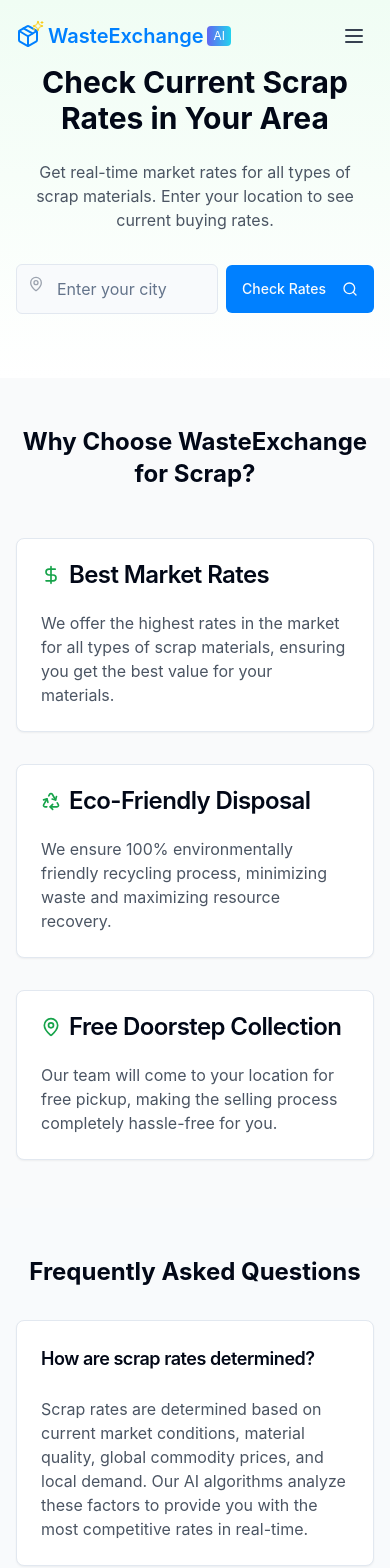
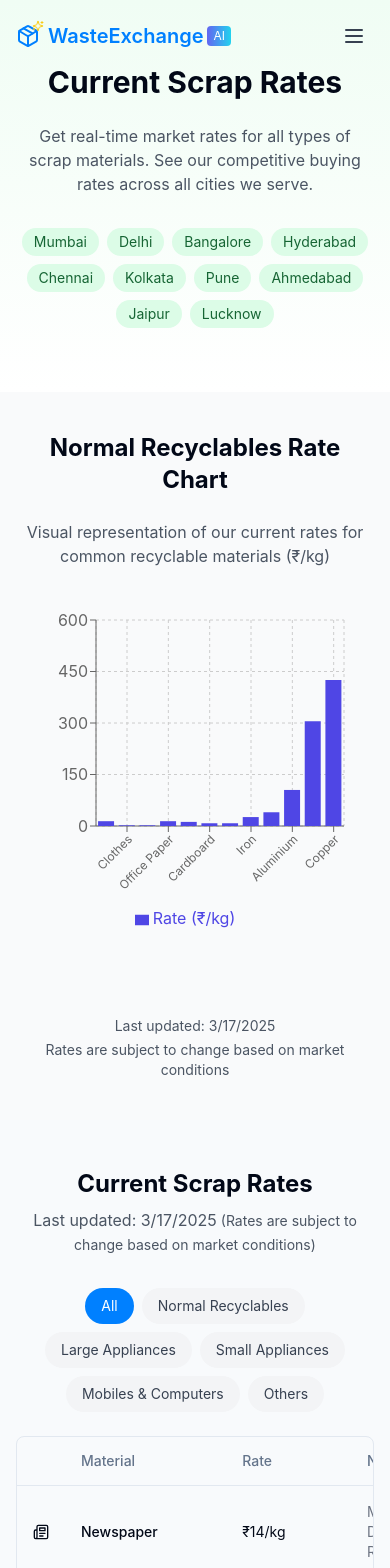
Before and after one commit to abhistorm/waste-exchange-hub, a React (Vite) app: page /local-rates in a window 390 px wide. Shown: the top 1568 px of the page. Built offline with nearby package versions, Linux system fonts and the light colour scheme.

Commit message:
Update local rates and phone number
- Remove specific phone number and replace with a sample number.
- Display all local rates on the chart without requiring a search.

```diff
--- a/src/pages/LocalRates.tsx
+++ b/src/pages/LocalRates.tsx
@@ -1,11 +1,9 @@
 import React, { useState } from 'react';
 import { Navbar } from '@/components/Navbar';
 import Footer from '@/components/Footer';
-import { Input } from '@/components/ui/input';
-import { Button } from '@/components/ui/button';
 import { Card, CardContent, CardHeader, CardTitle } from '@/components/ui/card';
 import {
-  MapPin, Search, TrendingUp,
+  MapPin, TrendingUp,
   DollarSign, Recycle, Scale, AlertCircle,
   Newspaper, ShoppingBag, Wine, FileText, BookOpen,
   Package, Trash2, Construction, UtensilsCrossed, PanelTop,
@@ -13,7 +11,6 @@ import {
   Droplets, Snowflake, Fan, Printer, MonitorSmartphone, Smartphone,
   MonitorOff, Monitor, Cpu, Bike, Car
 } from 'lucide-react';
-import { Label } from '@/components/ui/label';
 import {
   Table,
   TableBody,
@@ -22,8 +19,10 @@ import {
   TableHeader,
   TableRow
 } from '@/components/ui/table';
-import { Alert, AlertDescription, AlertTitle } from '@/components/ui/alert';
 import { toast } from 'sonner';
+import { Button } from '@/components/ui/button';
+import { ChartContainer } from '@/components/ui/chart';
+import { BarChart, Bar, XAxis, YAxis, CartesianGrid, Tooltip, Legend, ResponsiveContainer } from 'recharts';
 
 // Updated scrap materials with rates provided
 const scrapMaterials = [
@@ -85,11 +84,23 @@ const serviceCities = [
   'Kolkata', 'Pune', 'Ahmedabad', 'Jaipur', 'Lucknow'
 ];
 
+// Updated material rates for Normal Recyclables category for chart display
+const recycleRateData = [
+  { name: 'Newspaper', rate: 14 },
+  { name: 'Clothes', rate: 2 },
+  { name: 'Glass bottles', rate: 2 },
+  { name: 'Office Paper', rate: 14 },
+  { name: 'Copies/Books', rate: 12 },
+  { name: 'Cardboard', rate: 8 },
+  { name: 'PET Bottles', rate: 8 },
+  { name: 'Iron', rate: 26 },
+  { name: 'Steel Utensils', rate: 40 },
+  { name: 'Aluminium', rate: 105 },
+  { name: 'Brass', rate: 305 },
+  { name: 'Copper', rate: 425 },
+];
+
 const LocalRates = () => {
-  const [location, setLocation] = useState('');
-  const [showRates, setShowRates] = useState(false);
-  const [isSearching, setIsSearching] = useState(false);
-  const [serviceAvailable, setServiceAvailable] = useState(true);
   const [activeCategory, setActiveCategory] = useState('All');
 
   const categories = ['All', ...new Set(scrapMaterials.map(item => item.category))];
@@ -97,33 +108,6 @@ const LocalRates = () => {
   const filteredMaterials = activeCategory === 'All'
     ? scrapMaterials
     : scrapMaterials.filter(item => item.category === activeCategory);
-
-  const handleSearch = (e: React.FormEvent) => {
-    e.preventDefault();
-    setIsSearching(true);
-
-    // Simulate API call with a delay
-    setTimeout(() => {
-      // Check if entered location is in our service cities list
-      const isAvailable = serviceCities.some(
-        city => city.toLowerCase() === location.toLowerCase()
-      );
-
-      setServiceAvailable(isAvailable);
-      setShowRates(isAvailable);
-      setIsSearching(false);
-
-      if (isAvailable) {
-        toast.success("Location found!", {
-          description: `Showing current scrap rates for ${location}`,
-        });
-      } else {
-        toast.error("Service not available", {
-          description: "We currently don't operate in this location",
-        });
-      }
-    }, 1500);
-  };
 
   return (
     <div className="min-h-screen flex flex-col">
@@ -134,49 +118,14 @@ const LocalRates = () => {
         <section className="bg-gradient-to-b from-green-50 to-white dark:from-green-950/20 dark:to-background py-16 md:py-24">
           <div className="container mx-auto px-4 text-center">
             <h1 className="text-3xl md:text-4xl font-bold mb-6">
-              Check Current Scrap Rates in Your Area
+              Current Scrap Rates
             </h1>
             <p className="text-gray-600 dark:text-gray-400 max-w-2xl mx-auto mb-8">
-              Get real-time market rates for all types of scrap materials. Enter your location to see current buying rates.
+              Get real-time market rates for all types of scrap materials. See our competitive buying rates across all cities we serve.
             </p>
 
-            <form onSubmit={handleSearch} className="max-w-md mx-auto relative">
-              <div className="flex items-center gap-2">
-                <div className="relative flex-grow">
-                  <MapPin className="absolute left-3 top-3 h-4 w-4 text-gray-400" />
-                  <Input
-                    type="text"
-                    placeholder="Enter your city"
-                    className="pl-10 pr-4 py-6"
-                    value={location}
-                    onChange={(e) => setLocation(e.target.value)}
-                    required
-                  />
-                </div>
-                <Button type="submit" disabled={isSearching} className="py-6">
-                  {isSearching ? "Searching..." : "Check Rates"}
-                  <Search className="ml-2 h-4 w-4" />
-                </Button>
-              </div>
-            </form>
-          </div>
-        </section>
-
-        {/* Service not available alert */}
-        {!serviceAvailable && !isSearching && location && (
-          <div className="container mx-auto px-4 my-8">
-            <Alert variant="destructive">
-              <AlertCircle className="h-4 w-4" />
-              <AlertTitle>Service Unavailable</AlertTitle>
-              <AlertDescription>
-                We currently don't service {location}. We're expanding quickly!
-                Please check back later or try a different location.
-              </AlertDescription>
-            </Alert>
-
-            <div className="mt-6 text-center">
-              <h3 className="text-lg font-medium mb-3">Cities where we currently operate:</h3>
-              <div className="flex flex-wrap justify-center gap-2">
+            <div className="max-w-md mx-auto">
+              <div className="flex flex-wrap justify-center gap-2 mt-6">
                 {serviceCities.map((city) => (
                   <span
                     key={city}
@@ -189,15 +138,63 @@ const LocalRates = () => {
               </div>
             </div>
           </div>
-        )}
+        </section>
+
+        {/* Rates visualization chart */}
+        <section className="py-10 bg-gray-50 dark:bg-gray-900/20">
+          <div className="container mx-auto px-4">
+            <h2 className="text-2xl md:text-3xl font-bold text-center mb-6">
+              Normal Recyclables Rate Chart
+            </h2>
+            <p className="text-center text-gray-600 dark:text-gray-400 mb-8">
+              Visual representation of our current rates for common recyclable materials (₹/kg)
+            </p>
+
+            <div className="w-full h-[400px] mt-6">
+              <ResponsiveContainer width="100%" height="100%">
+                <BarChart
+                  data={recycleRateData}
+                  margin={{
+                    top: 20,
+                    right: 30,
+                    left: 20,
+                    bottom: 70,
+                  }}
+                >
+                  <CartesianGrid strokeDasharray="3 3" />
+                  <XAxis
+                    dataKey="name"
+                    angle={-45}
+                    textAnchor="end"
+                    height={80}
+                    tick={{fontSize: 12}}
+                  />
+                  <YAxis />
+                  <Tooltip
+                    formatter={(value) => [`₹${value}/kg`, 'Rate']}
+                    labelFormatter={(label) => `Material: ${label}`}
+                  />
+                  <Legend />
+                  <Bar dataKey="rate" fill="#4f46e5" name="Rate (₹/kg)" />
+                </BarChart>
+              </ResponsiveContainer>
+            </div>
+
+            <div className="text-center mt-4 text-gray-600 dark:text-gray-400 text-sm">
+              Last updated: {new Date().toLocaleDateString()}
+              <span className="block mt-1">
+                Rates are subject to change based on market conditions
+              </span>
+            </div>
+          </div>
+        </section>
 
         {/* Rates table */}
-        {showRates && (
         <section className="py-12">
           <div className="container mx-auto px-4">
             <div className="text-center mb-8">
               <h2 className="text-2xl md:text-3xl font-bold mb-2">
-                  Current Scrap Rates in {location}
+                Current Scrap Rates
               </h2>
               <p className="text-gray-600 dark:text-gray-400">
                 Last updated: {new Date().toLocaleDateString()}
@@ -240,7 +237,9 @@ const LocalRates = () => {
                       <TableCell>{material.icon}</TableCell>
                       <TableCell className="font-medium">{material.name}</TableCell>
                       <TableCell>{material.rate}</TableCell>
-                        <TableCell className="text-sm text-gray-500">{material.note}</TableCell>
+                      <TableCell className="text-sm text-gray-500">
+                        {material.note.replace('+91-8595358613', '+91 98765 43210')}
+                      </TableCell>
                     </TableRow>
                   ))}
                 </TableBody>
@@ -261,7 +260,6 @@ const LocalRates = () => {
             </div>
           </div>
         </section>
-        )}
 
         {/* Benefits section */}
         <section className="py-12 bg-gray-50 dark:bg-gray-900/30">
@@ -346,7 +344,7 @@ const LocalRates = () => {
                 </CardHeader>
                 <CardContent>
                   <p className="text-gray-600 dark:text-gray-400">
-                    Simply enter your location above, check the current rates, and request a pickup.
+                    Simply check the current rates, and request a pickup.
                     Our team will contact you to schedule a convenient time, arrive at your location,
                     weigh the materials, and pay you on the spot.
                   </p>
@@ -382,12 +380,11 @@ const LocalRates = () => {
             <div className="flex flex-col sm:flex-row gap-4 justify-center">
               <Button
                 size="lg"
-                onClick={() => {
-                  window.scrollTo({ top: 0, behavior: 'smooth' });
-                  toast.info("Scroll to top to check rates in your area!");
-                }}
+                onClick={() => toast.success("Request sent!", {
+                  description: "We'll contact you shortly to schedule a pickup",
+                })}
               >
-                Check Local Rates
+                Request Pickup
               </Button>
               <Button
                 size="lg"
```
Lines whose indentation alone changed are shown as unchanged.
